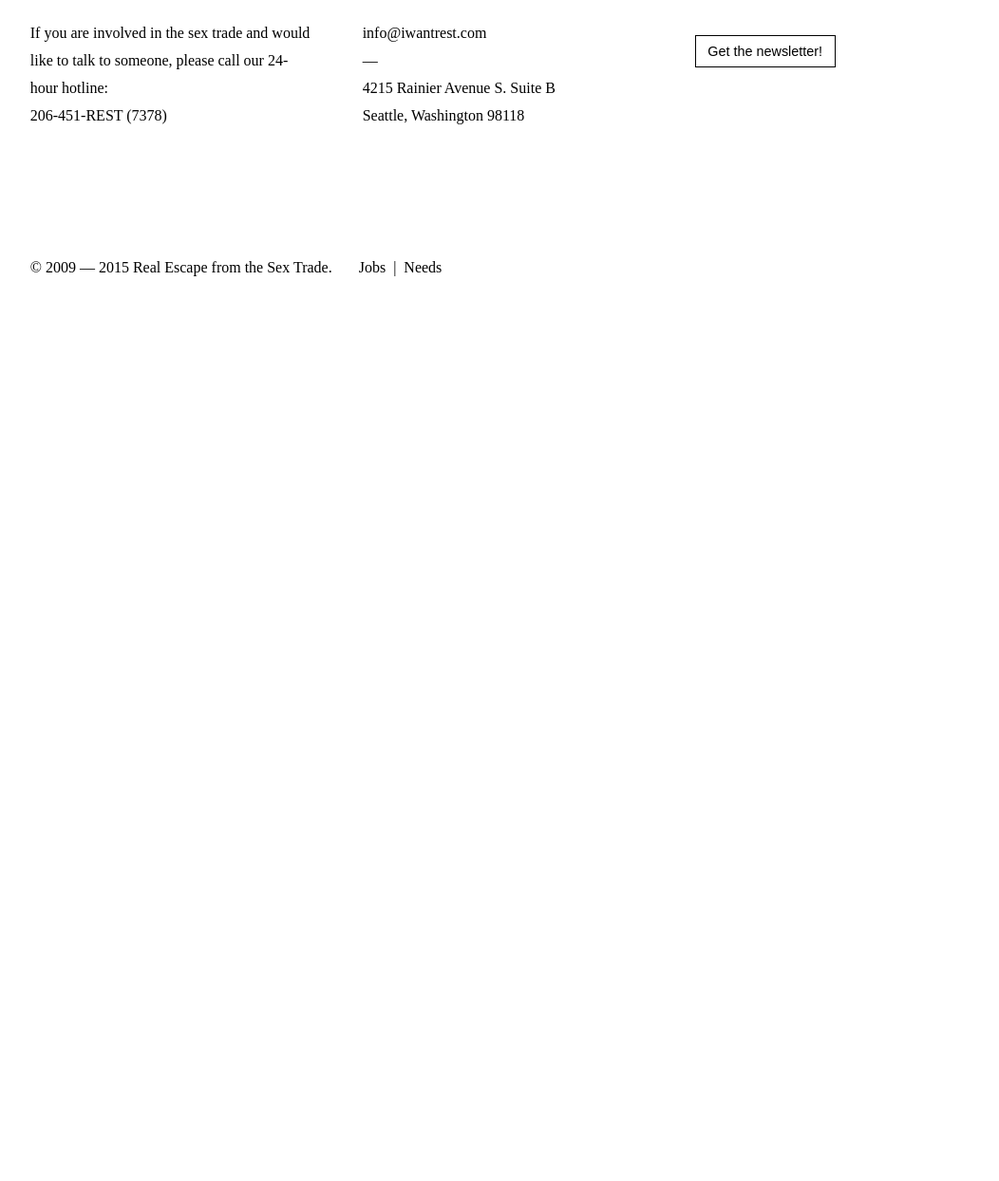
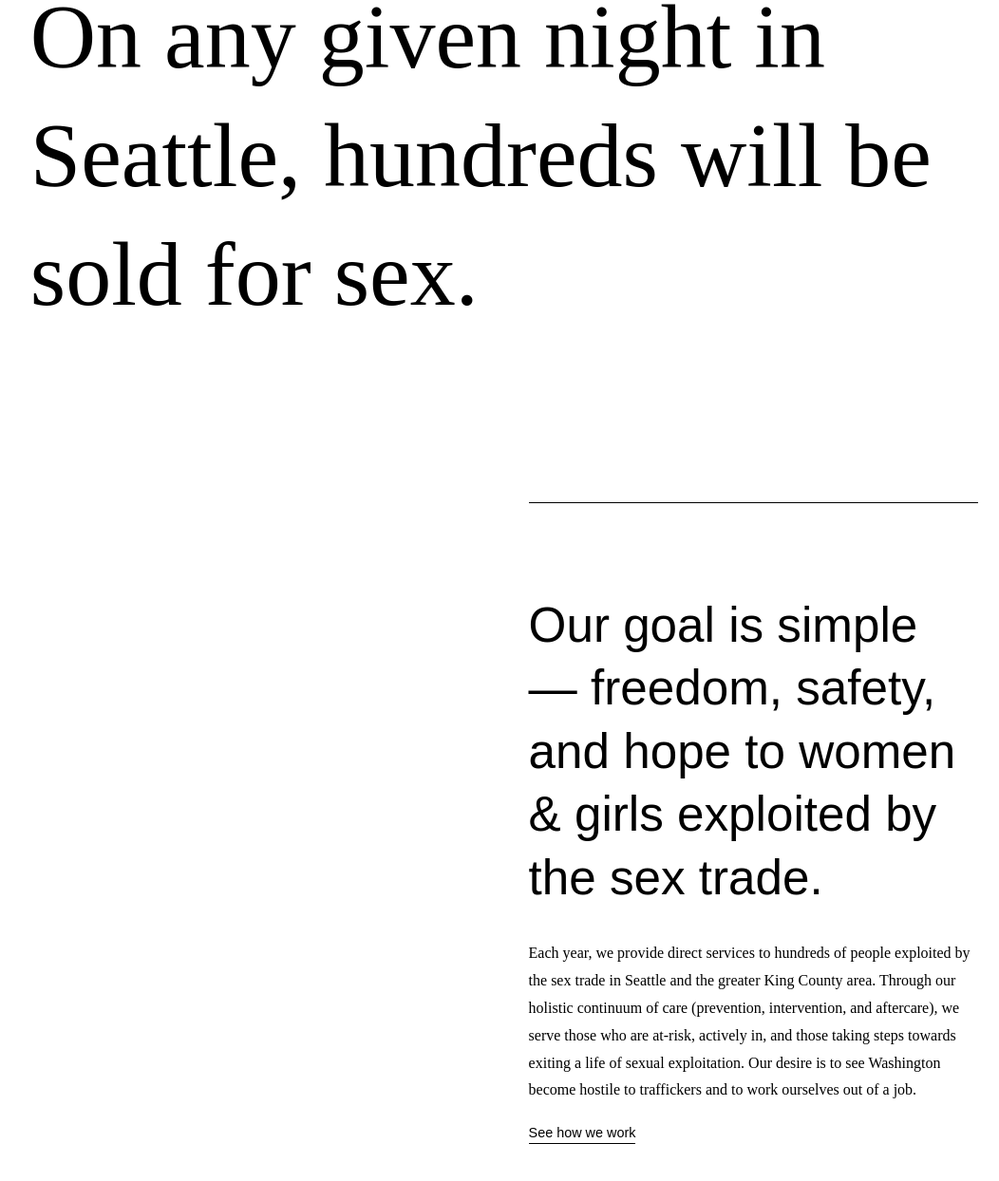
Before and after one commit to jeremypbeasley/realescape, a Jekyll site: the page built from index.markdown, in a window 1280 px wide and 1400 px high, scrolled down 312 px. Shown: the top 1244 px of the window at 95% size, without its empty margins (109-1161 px from the left). Built offline with Jekyll 4.4.1, drawn with Linux system fonts in a browser that asks for light colours; some web fonts are replaced; before the commit the page ends 900 px from its top, so only the background shows below that; some of the changed text lies outside the part shown.

Commit message:
added home layout

```diff
--- /dev/null
+++ b/_layouts/home.html
@@ -0,0 +1,22 @@
+{% include header.html %}
+
+<section class="home">
+	<div class="featphoto"></div>
+	<div class="featphoto"></div>
+	<div class="featphoto"></div>
+	<div class="row heading">
+		<div class="column col-xs-12 col-md-11">
+			<div class="line"></div>
+			<h1>{{ page.headline }}</h1>
+		</div>
+	</div>
+	<div class="row">
+		<div class="column col-12-6 col-md-6 col-md-offset-6 OurGoal">
+			<h2>Our goal is simple — freedom, safety, and hope to women & girls exploited by the sex trade.</h2>
+			<p class="fpo">Each year, we provide direct services to hundreds of people exploited by the sex trade in Seattle and the greater King County area. Through our holistic continuum of care (prevention, intervention, and aftercare), we serve those who are at-risk, actively in, and those taking steps towards exiting a life of sexual exploitation.  Our desire is to see Washington become hostile to traffickers and to work ourselves out of a job. </p>
+			<p class="underlined fpo"><a href="{{ siteUrl }}services">See how we work</a></p>
+		</div>
+	</div>
+</section>
+
+{% include footer.html %}
--- a/index.markdown
+++ b/index.markdown
@@ -1,7 +1,5 @@
 ---
 title: Home
-content: this is the home page
-layout: default
+headline: On any given night in Seattle, hundreds will be sold for sex.
+layout: home
 ---
-
-this is the home page 2222
```
